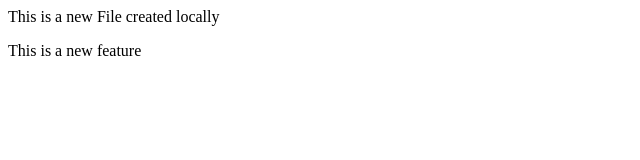
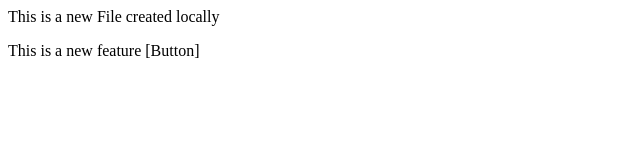
Before and after one commit to Mali-Sahil/localRepo, a plain HTML site: page index.html in a window 1280 px wide. Shown: the full height of the page, 0-640 px from the left. Drawn offline with Linux system fonts and the light colour scheme.

Commit message:
Add butto

```diff
--- a/index.html
+++ b/index.html
@@ -1,2 +1,2 @@
 <p>This is a new File created locally</p>
-<p>This is a new feature</p>
+<p>This is a new feature [Button]</p>
```
